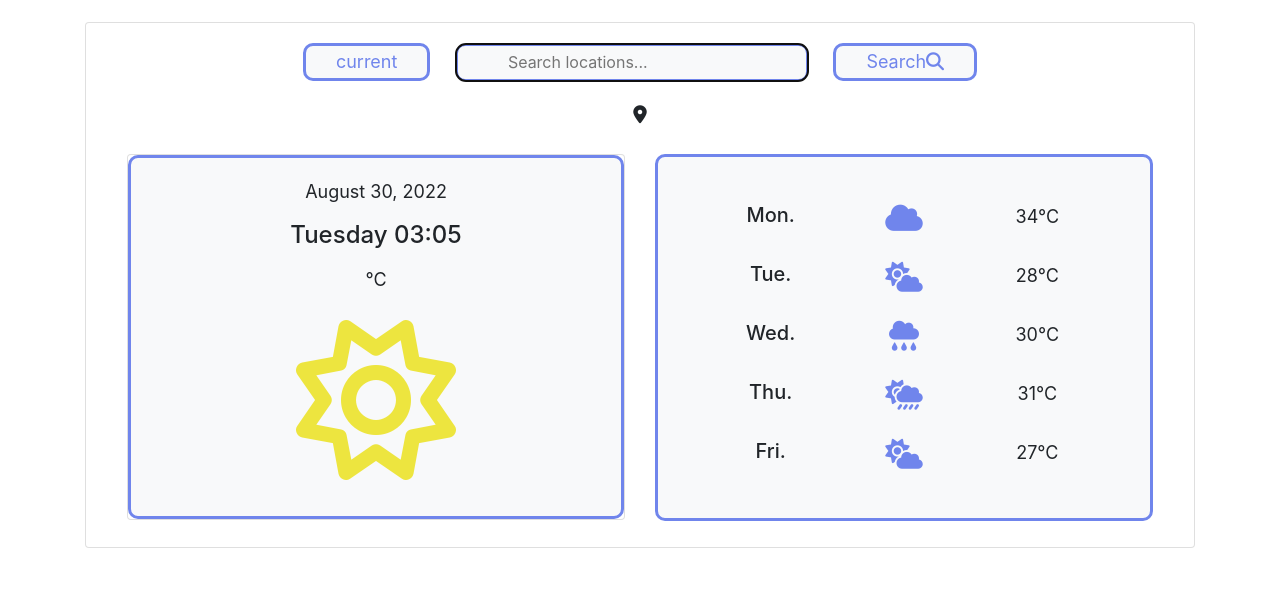
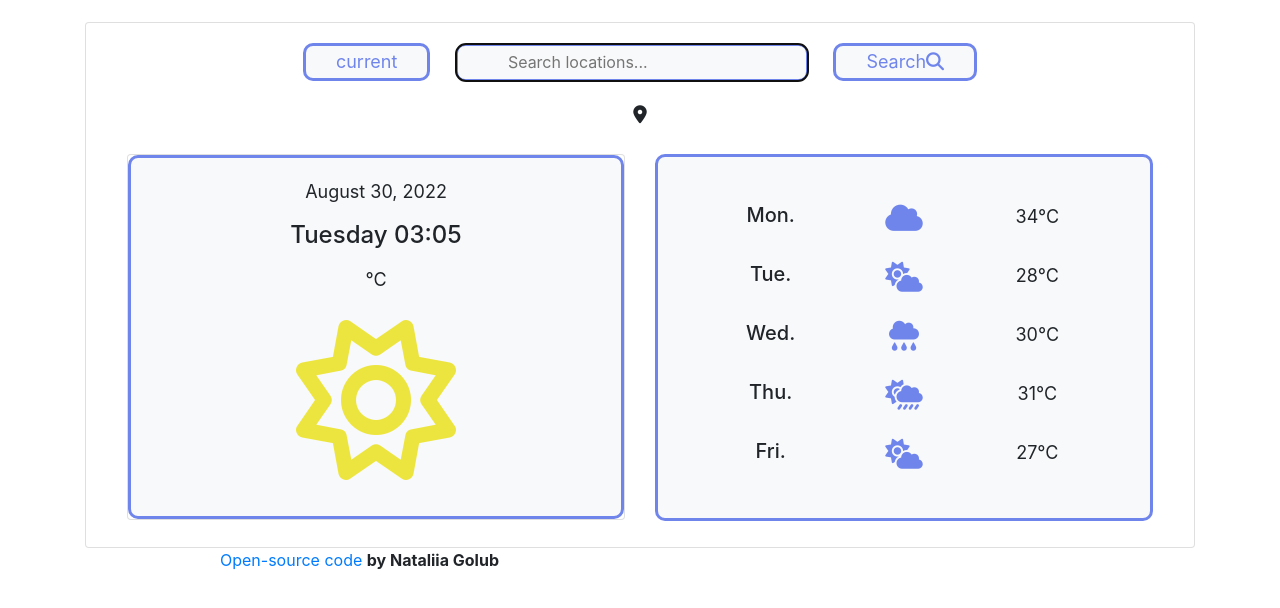
Before and after one commit to NataliiaGolub/NewProject, a plain HTML site: page index.html in a window 1280 px wide. Drawn offline with nearby package versions, Linux system fonts and the light colour scheme.

Commit message:
Added link "open-source"

```diff
--- a/index.html
+++ b/index.html
@@ -114,6 +114,12 @@
         </div>
       </div>
     </div>
+    <span class="link-source">
+      <a href="https://github.com/NataliiaGolub/NewProject" target="_blank">Open-source code</a>
+<strong> by Nataliia Golub</strong>
+
+    </span>
+
     <script src="src/index.js"></script>
   </body>
 </html>
--- a/src/styles.css
+++ b/src/styles.css
@@ -75,3 +75,7 @@ li {
 body {
   margin-top: 22px;
 }
+.link-source {
+  margin-top: 30px;
+  margin-left: 220px;
+}
```
